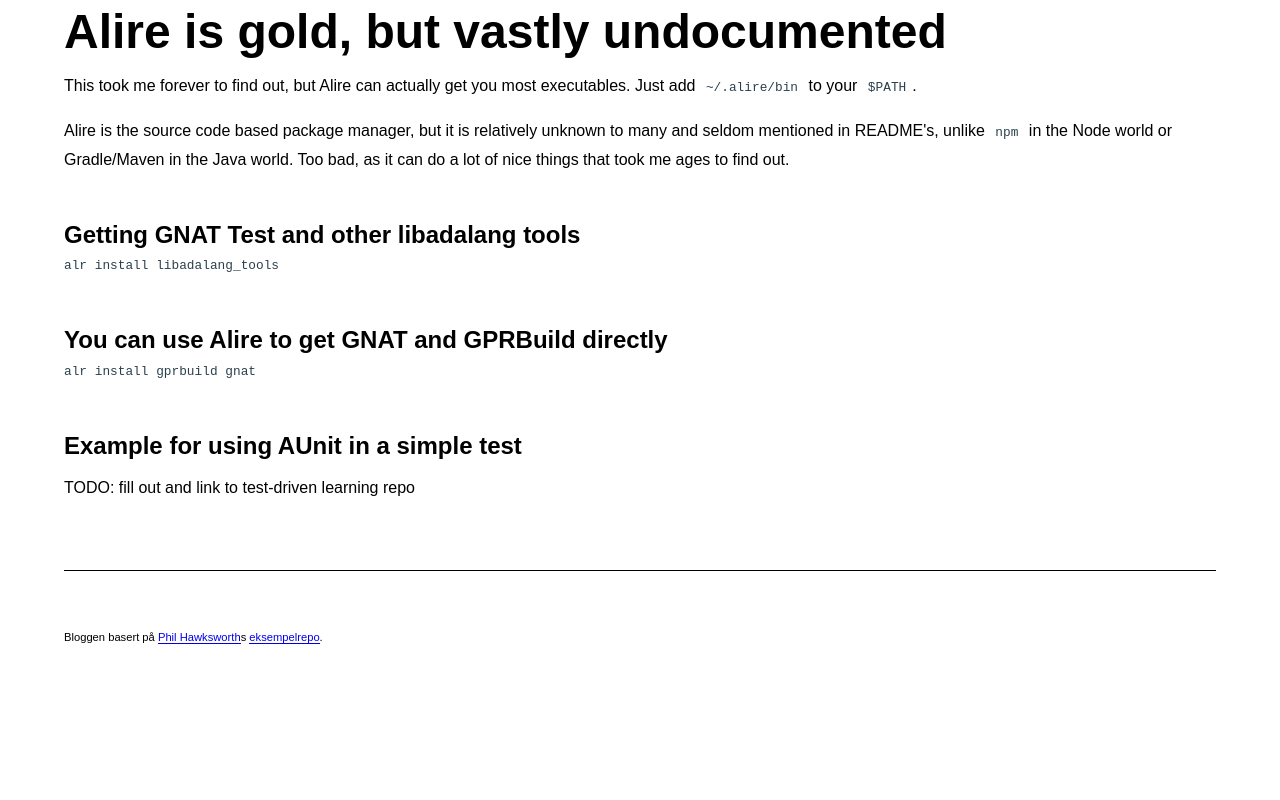
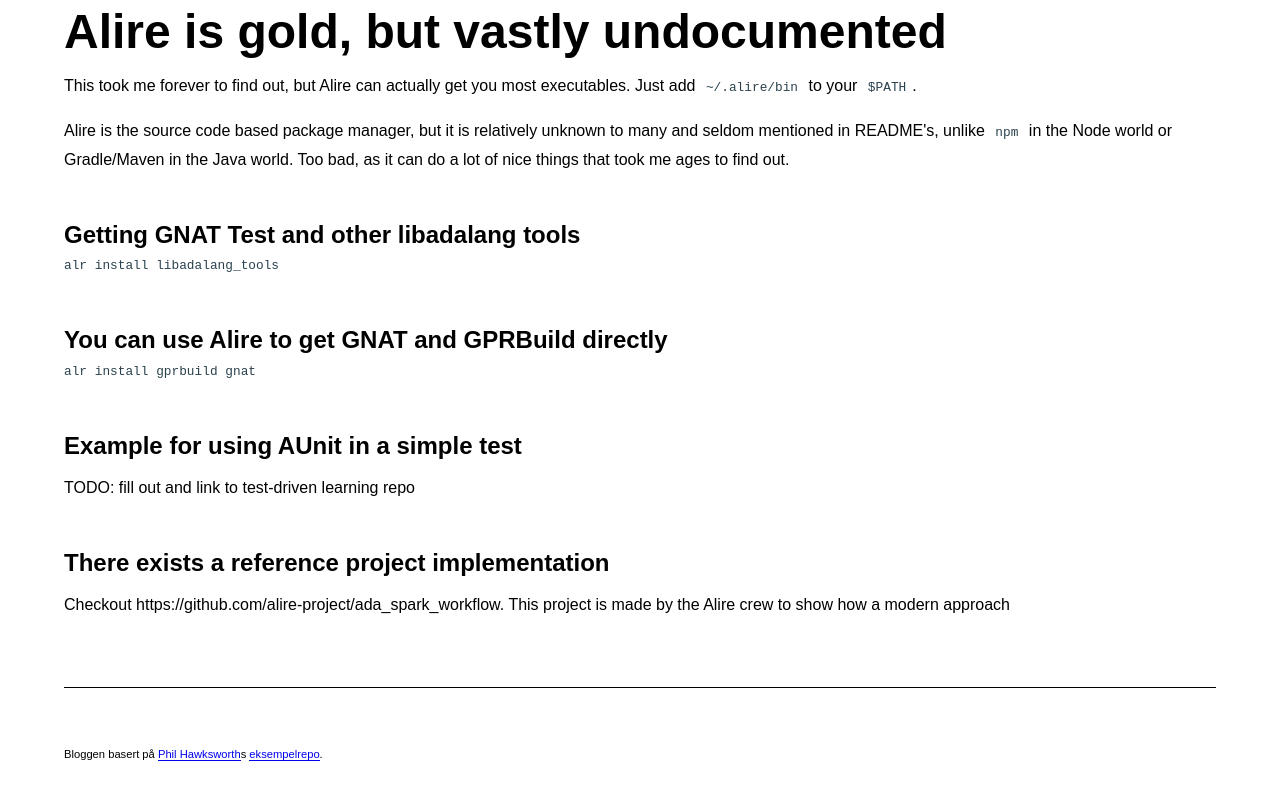
Before and after one commit to fatso83/11ty-blog, an Eleventy site: page src/site/posts/2025-03-11-ada.md in a window 1280 px wide. Shown: the part 1878-2678 px from the top of the page. Before the commit the page ends 2603 px from the top, so only its background shows below. Built offline with nearby package versions, Linux system fonts and the light colour scheme; Eleventy itself is replaced by a stand-in of ours; code samples lack their colours; files that its build step writes are made by us from their sources; what postcss-color-mix, precss would draw is missing.

Commit message:
Add reference workflow project tip

```diff
--- a/src/site/posts/2025-03-11-ada.md
+++ b/src/site/posts/2025-03-11-ada.md
@@ -120,3 +120,7 @@ alr install gprbuild gnat
 ## Example for using AUnit in a simple test
 
 TODO: fill out and link to test-driven learning repo
+
+## There exists a reference project implementation
+
+Checkout https://github.com/alire-project/ada_spark_workflow. This project is made by the Alire crew to show how a modern approach
```
